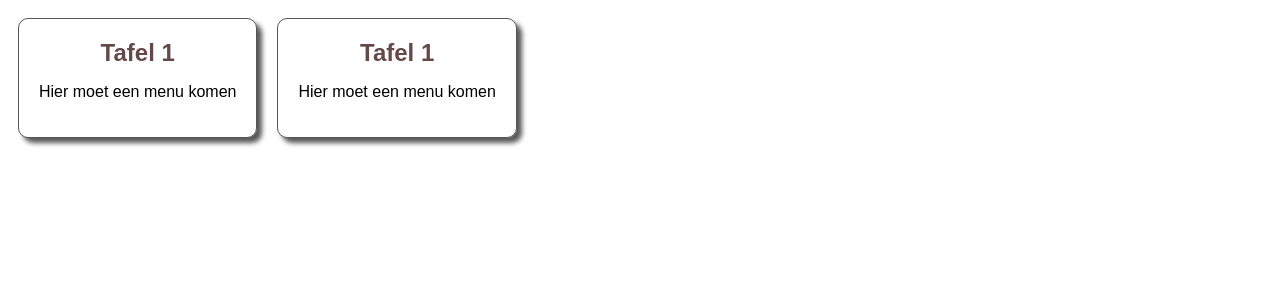
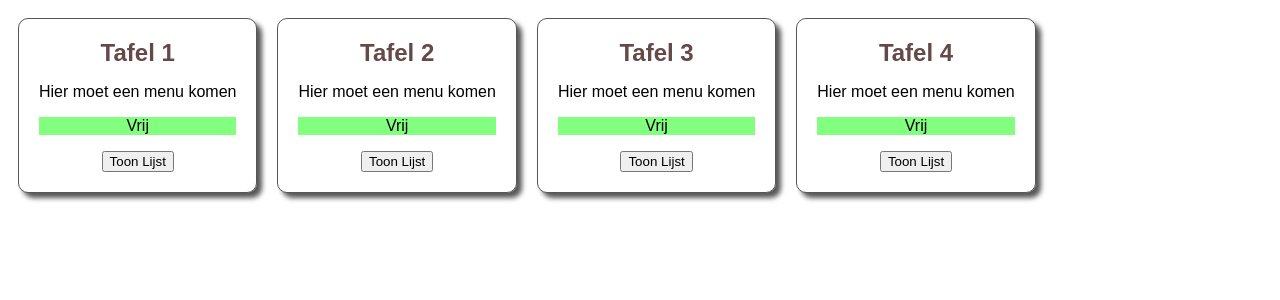
Before and after one commit to JanRymarski/Maitre-dhotel, a React (Vite) app: page / in a window 1280 px wide. Shown: the top 300 px of the page. Built offline with nearby package versions, Linux system fonts and the light colour scheme.

Commit message:
Menu list added, changes in color if table is free

```diff
--- a/src/App.jsx
+++ b/src/App.jsx
@@ -1,11 +1,14 @@
 import Card from './Card.jsx'
-
+import List from './List.jsx'
 function App() {
   return(
     <>
-    <Card />
-    <Card />
+      <Card number={1} />
+      <Card number={2} />
+      <Card number={3} />
+      <Card number={4} />
     </>
+
   );
 }
 export default App
--- a/src/Card.jsx
+++ b/src/Card.jsx
@@ -1,10 +1,41 @@
-function Card(){
-    return(
+import { useState } from "react";
+import List from "./List";
+
+function Card(props) {
+    const [isBezet, setIsBezet] = useState(props.isBezet);
+    const [showList, setShowList] = useState(false);
+
+    const toggleBezet = () => {
+        setIsBezet(!isBezet);
+    };
+
+    const toggleList = () => {
+        setShowList(!showList);
+    };
+
+    return (
         <div className="card">
-            <h2 className="card-title">Tafel 1</h2>
+            <h2 className="card-title"> Tafel {props.number}</h2>
             <p className="card-text">Hier moet een menu komen</p>
+            <p
+                className={`card-text ${isBezet ? "bezet" : "vrij"}`}
+                onClick={toggleBezet}
+                style={{ cursor: "pointer" }}
+            >
+                {isBezet ? "Bezet" : "Vrij"}
+            </p>
+
+            <button onClick={toggleList}>
+                {showList ? "Verberg Lijst" : "Toon Lijst"}
+            </button>
+            {showList && <List />}
+
         </div>
-    )
+    );
 }
 
+Card.defaultProps = {
+    isBezet: false,
+};
+
 export default Card;
--- /dev/null
+++ b/src/List.jsx
@@ -0,0 +1,15 @@
+
+function List(){
+
+    const gerechten = [{id: 1,  name:"Gerecht1", prijs:10},
+                        {id: 2, name:"Gerecht2", prijs:15},
+                        {id: 3, name:"Gerecht3", prijs:20},
+                        {id: 4, name:"Gerecht4", prijs:25},
+                        {id: 5, name:"Gerecht5", prijs:30}];
+
+    const listItems = gerechten.map(gerecht => <li key={gerecht.id}>{gerecht.name} : &nbsp; {gerecht.prijs}€</li>);
+
+    return(<ul>{listItems}</ul>);
+}
+
+export default List;
--- a/src/index.css
+++ b/src/index.css
@@ -18,3 +18,9 @@
   font-family: Arial, sans-serif;
   color: rgb(0, 0, 0);
 }
+.bezet{
+  background-color: rgb(255, 194, 194);
+}
+.vrij{
+  background-color: rgb(131, 255, 127);
+}
```
